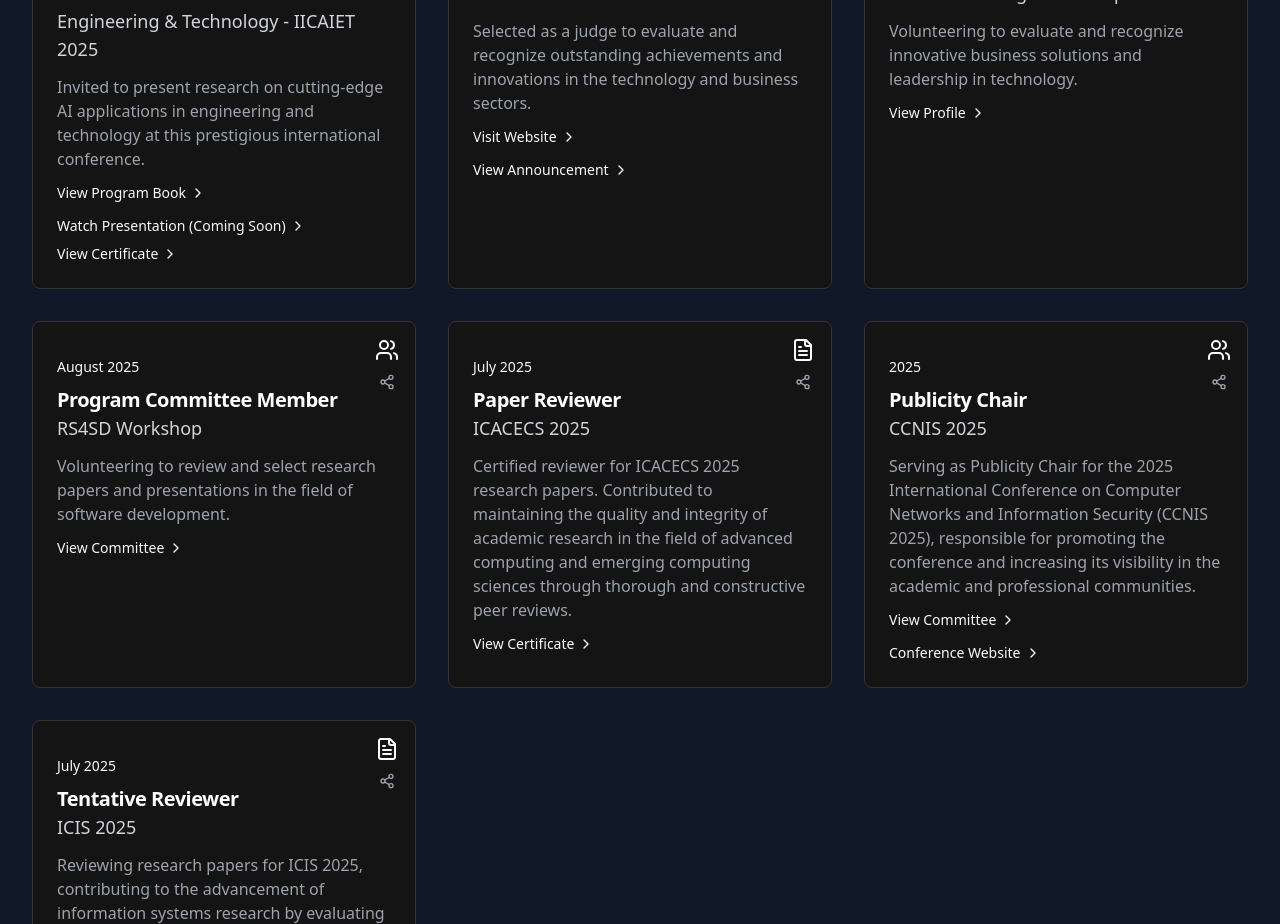
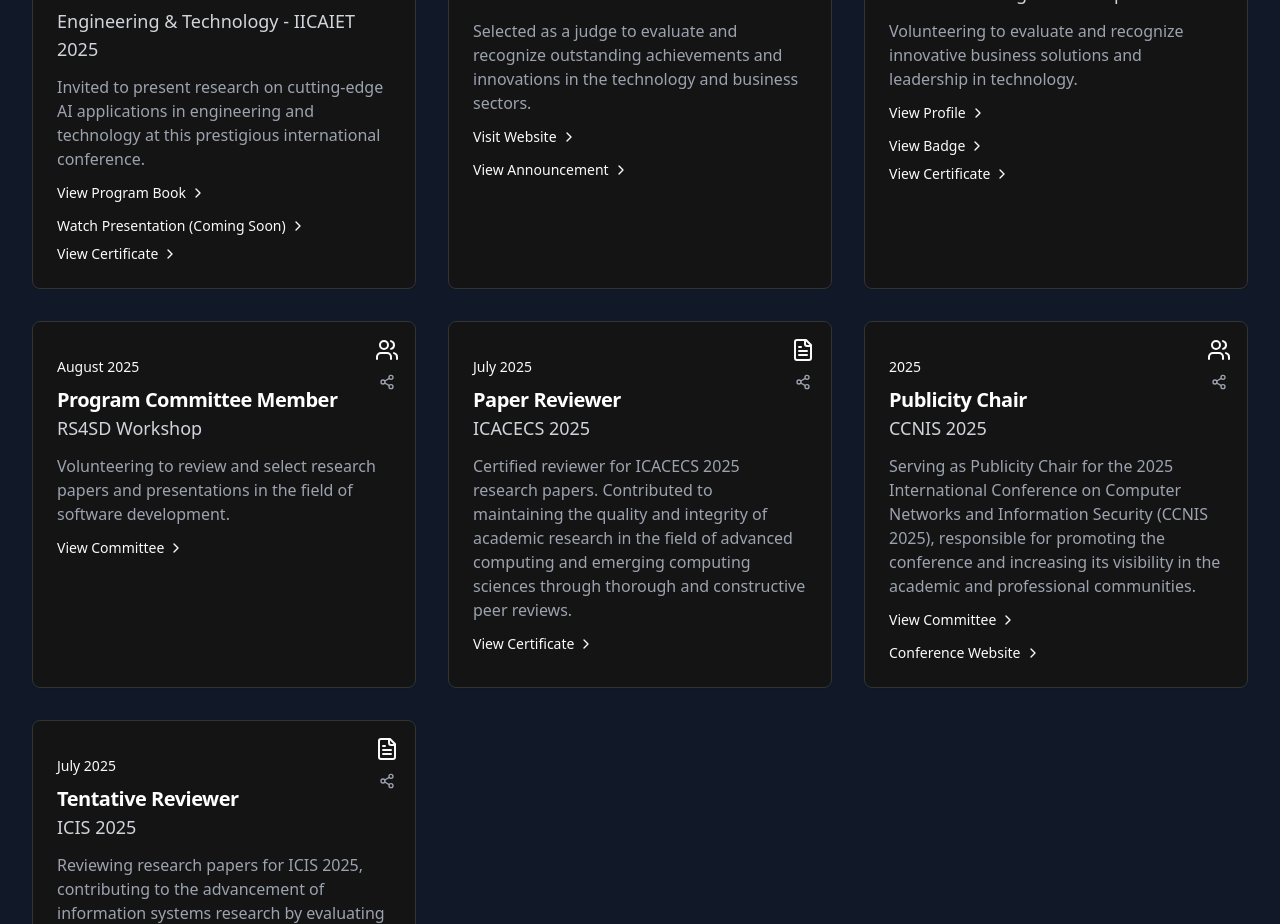
Before and after one commit to learningdebunked/kapilportfolio, a Next.js app: page / in a window 1280 px wide. Shown: the part 1800-2724 px from the top of the page. Built offline with nearby package versions, Linux system fonts and the light colour scheme.

Commit message:
added the badge and certificate for business intelligence

```diff
--- /dev/null
+++ b/src/components/ImageViewer.tsx
@@ -0,0 +1,67 @@
+'use client';
+
+import { useEffect } from 'react';
+
+export function ImageViewer({
+  url,
+  open,
+  onOpenChange,
+  alt = 'Image Viewer'
+}: {
+  url: string;
+  open: boolean;
+  onOpenChange: (open: boolean) => void;
+  alt?: string;
+}) {
+  // Prevent body scroll when modal is open
+  useEffect(() => {
+    if (open) {
+      document.body.style.overflow = 'hidden';
+    } else {
+      document.body.style.overflow = 'unset';
+    }
+    return () => {
+      document.body.style.overflow = 'unset';
+    };
+  }, [open]);
+
+  if (!open) return null;
+
+  return (
+    <div
+      className="fixed inset-0 z-50 flex items-center justify-center p-4 bg-black/80"
+      onClick={() => onOpenChange(false)}
+    >
+      <div
+        className="relative max-w-5xl max-h-[90vh]"
+        onClick={(e) => e.stopPropagation()}
+      >
+        <button
+          onClick={() => onOpenChange(false)}
+          className="absolute -right-10 -top-10 z-10 p-2 rounded-full hover:bg-gray-200 transition-colors"
+          aria-label="Close"
+        >
+          <svg
+            className="w-6 h-6 text-white"
+            fill="none"
+            stroke="currentColor"
+            viewBox="0 0 24 24"
+            xmlns="http://www.w3.org/2000/svg"
+          >
+            <path
+              strokeLinecap="round"
+              strokeLinejoin="round"
+              strokeWidth={2}
+              d="M6 18L18 6M6 6l12 12"
+            />
+          </svg>
+        </button>
+        <img
+          src={url}
+          alt={alt}
+          className="max-w-full max-h-[80vh] object-contain"
+        />
+      </div>
+    </div>
+  );
+}
--- a/src/components/achievements.tsx
+++ b/src/components/achievements.tsx
@@ -3,6 +3,7 @@
 import { Award, Users, Star, ChevronRight, FileText, Presentation, Share2 } from 'lucide-react';
 import { useState } from 'react';
 import { PdfViewer } from './PdfViewer';
+import { ImageViewer } from './ImageViewer';
 import { toast } from 'sonner';
 
 const BASE_URL = typeof window !== 'undefined' ? window.location.origin : '';
@@ -77,7 +78,12 @@
     icon: <Award className="h-6 w-6 text-primary" />,
     period: 'August 2025',
     link: 'https://www.bintelligence.com/judge/kapil-poreddy',
-    linkText: 'View Profile'
+    linkText: 'View Profile',
+    additionalLink: '/certificates/BI-Badge.png',
+    additionalLinkText: 'View Badge',
+    thirdLink: '/certificates/BI-Certificate.png',
+    thirdLinkText: 'View Certificate',
+    isPdf: true
   },
   {
     id: 6,
@@ -126,10 +132,17 @@
 export function AdvisoryRoles() {
   const [openPdf, setOpenPdf] = useState(false);
   const [currentPdf, setCurrentPdf] = useState('');
+  const [openImage, setOpenImage] = useState(false);
+  const [currentImage, setCurrentImage] = useState('');
 
   const handlePdfClick = (pdfUrl: string) => {
     setCurrentPdf(pdfUrl);
     setOpenPdf(true);
+  };
+
+  const handleImageClick = (imageUrl: string) => {
+    setCurrentImage(imageUrl);
+    setOpenImage(true);
   };
   return (
     <section className="py-12 bg-white dark:bg-gray-900">
@@ -227,21 +240,28 @@
                 )}
                 {role.additionalLink && (
                   <div className="flex flex-col">
-                    <a
-                      href={role.additionalLink}
-                      target="_blank"
-                      rel="noopener noreferrer"
-                      className="mt-3 inline-flex items-center text-sm font-medium text-primary hover:underline"
+                    <button
+                      onClick={(e) => {
+                        e.preventDefault();
+                        if (role.additionalLink.endsWith('.png') || role.additionalLink.endsWith('.jpg') || role.additionalLink.endsWith('.jpeg')) {
+                          handleImageClick(role.additionalLink);
+                        } else {
+                          window.open(role.additionalLink, '_blank');
+                        }
+                      }}
+                      className="mt-3 inline-flex items-center text-sm font-medium text-primary hover:underline text-left"
                     >
                       {role.additionalLinkText} <ChevronRight className="ml-1 h-4 w-4" />
-                    </a>
+                    </button>
                     {role.thirdLink && (
                       <button
                         onClick={(e) => {
                           e.preventDefault();
-                          role.isPdf
-                            ? handlePdfClick(role.thirdLink)
-                            : window.open(role.thirdLink, '_blank');
+                          if (role.thirdLink.endsWith('.pdf')) {
+                          handlePdfClick(role.thirdLink);
+                        } else {
+                          handleImageClick(role.thirdLink);
+                        }
                         }}
                         className="mt-2 inline-flex items-center text-sm font-medium text-primary hover:underline text-left"
                       >
@@ -260,6 +280,12 @@
         open={openPdf}
         onOpenChange={setOpenPdf}
       />
+      <ImageViewer
+        url={currentImage}
+        open={openImage}
+        onOpenChange={setOpenImage}
+        alt="Badge Viewer"
+      />
     </section>
   );
 }
```
Also changed, not shown: public/certificates/BI-Badge.png (added), public/certificates/Bi-Certificate.png (added).
